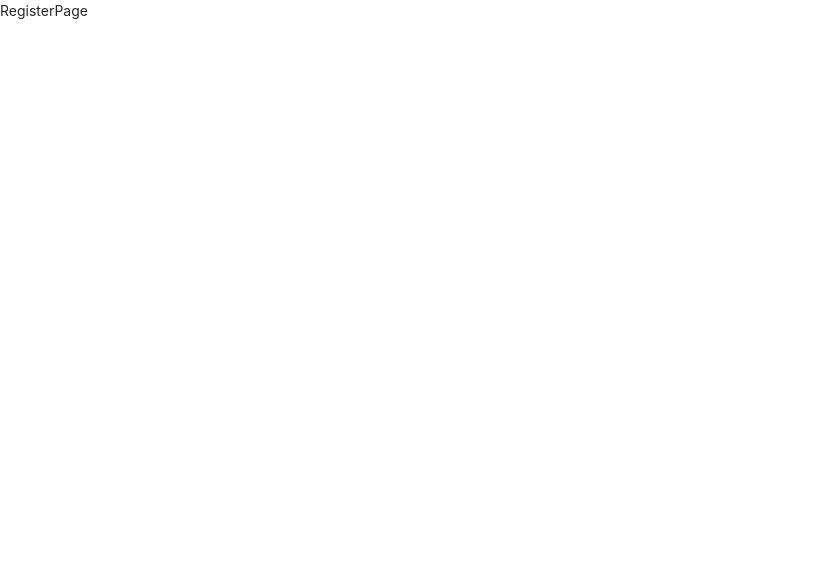
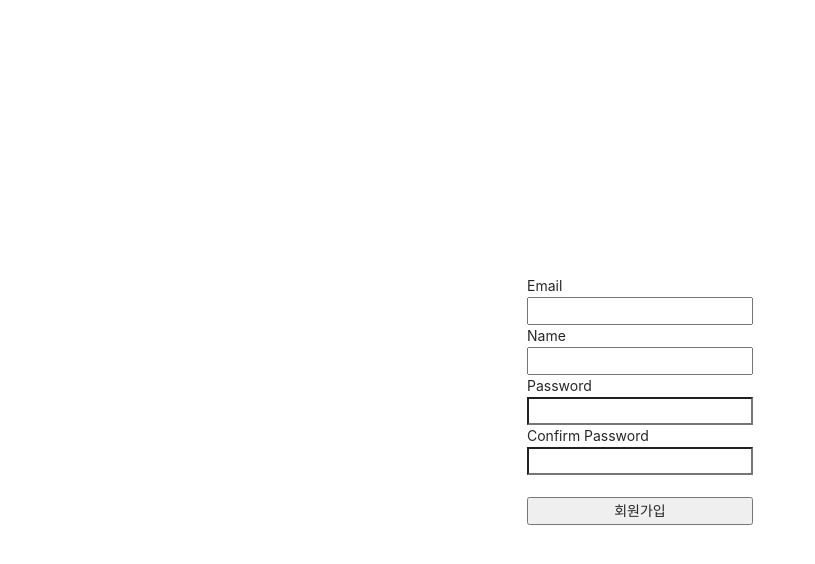
Before and after one commit to jude4264/boiler-plate-ko, a React (Create React App) app in the folder client/: page /register in a window 1280 px wide. Shown: the top 564 px of the page, without its empty margins (0-815 px from the left). Built offline with nearby package versions, Linux system fonts and the light colour scheme.

Commit message:
[UPDATE] login logout register

```diff
--- a/client/package.json
+++ b/client/package.json
@@ -11,8 +11,12 @@
     "http-proxy-middleware": "^2.0.6",
     "react": "^18.2.0",
     "react-dom": "^18.2.0",
+    "react-redux": "^8.0.2",
     "react-router-dom": "^6.3.0",
     "react-scripts": "5.0.1",
+    "redux": "^4.2.0",
+    "redux-promise": "^0.6.0",
+    "redux-thunk": "^2.4.1",
     "web-vitals": "^2.1.4"
   },
   "scripts": {
--- /dev/null
+++ b/client/src/_actions/types.js
@@ -0,0 +1,2 @@
+export const LOGIN_USER = "login_user"
+export const REGISTER_USER = "register_user"
--- /dev/null
+++ b/client/src/_actions/user_action.js
@@ -0,0 +1,28 @@
+
+import axios from "axios";
+import { LOGIN_USER } from './types';
+import { REGISTER_USER } from './types';
+
+
+export function loginUser(dataTosubmit) {
+    console.log(dataTosubmit)
+    const request = axios.post('/api/users/login', dataTosubmit)
+    .then(response => response.data)
+    console.log(request)
+
+    return {
+        type: LOGIN_USER,
+        payload: request
+    }
+}
+export function registerUser(dataTosubmit) {
+    console.log(dataTosubmit)
+    const request = axios.post('/api/users/register', dataTosubmit)
+    .then(response => response.data)
+    console.log(request)
+
+    return {
+        type: REGISTER_USER,
+        payload: request
+    }
+}
--- /dev/null
+++ b/client/src/_reducers/index.js
@@ -0,0 +1,8 @@
+import { combineReducers } from 'redux';
+import user from './user_reducer';
+
+const Reducer = combineReducers({
+    user
+});
+
+export { Reducer };
--- /dev/null
+++ b/client/src/_reducers/user_reducer.js
@@ -0,0 +1,17 @@
+/* eslint-disable import/no-anonymous-default-export */
+import { LOGIN_USER } from "../_actions/types";
+import { REGISTER_USER } from "../_actions/types";
+
+
+
+export default function(state={},action){
+    switch (action.type) {
+        case LOGIN_USER:
+            return {...state, loginSuccess: action.payload}
+        case REGISTER_USER:
+            return {...state, register: action.payload}
+
+        default:
+            return state
+    }
+}
--- a/client/src/components/views/LandingPage/LandingPage.js
+++ b/client/src/components/views/LandingPage/LandingPage.js
@@ -1,12 +1,26 @@
 import React, { useEffect } from 'react'
 import axios from 'axios'
+import { useNavigate } from 'react-router-dom';
+
 
 function LandingPage() {
+  const navigate = useNavigate();
 
   useEffect(() => {
     axios.get('/api/hello')
       .then(response => console.log(response.data))
   }, [])
+
+  const onClickHandler =()=>{
+    axios.get(`/api/users/logout`).then(response=>{
+      if(response.data.success){
+        // props.history.push('/')
+        navigate('/login')
+      }else{
+        alert('fail to LogOut')
+      }
+    })
+  }
 
   return (
     <div style={{
@@ -14,6 +28,9 @@ function LandingPage() {
       width: "100%", height: "100vh"
     }} >
     <h2>시작페이지</h2>
+    <button onClick={onClickHandler}>
+      로그아웃
+    </button>
     </div>
 
   )
--- a/client/src/components/views/LoginPage/LoginPage.js
+++ b/client/src/components/views/LoginPage/LoginPage.js
@@ -1,8 +1,14 @@
+
 import React, { useState } from 'react'
-// import axios from 'axios'
-// import { response } from 'express'
+import { useDispatch } from 'react-redux'
+import { loginUser } from '../../../_actions/user_action'
+import { useNavigate } from 'react-router-dom';
 
-function LoginPage() {
+
+function LoginPage(props) {
+
+  const dispatch = useDispatch();
+  const navigate = useNavigate();
 
   const [Email, setEmail] = useState("")
   const [Password, setPassword] = useState("")
@@ -16,7 +22,28 @@ function LoginPage() {
 
   }
   const onSubmitHandler = (event) => {
-    setPassword(event.currentTarget.value)
+    event.preventDefault();
+
+    console.log('Email', Email)
+    console.log('Password', Password)
+
+    let body = {
+      email: Email,
+      password: Password
+    }
+
+    dispatch(loginUser(body))
+    .then(response=>{
+      console.log(response)
+      if(response.payload.loginSucces){
+        // props.history.push('/')
+        navigate('/')
+      }else{
+        alert('Error')
+      }
+    })
+
+
 
   }
 
--- a/client/src/components/views/RegisterPage/RegisterPage.js
+++ b/client/src/components/views/RegisterPage/RegisterPage.js
@@ -1,8 +1,90 @@
-import React from 'react'
 
-function RegisterPage() {
+import React, { useState } from 'react'
+import { useDispatch } from 'react-redux'
+import { registerUser } from '../../../_actions/user_action'
+import { useNavigate } from 'react-router-dom';
+
+
+function RegisterPage(props) {
+
+  const dispatch = useDispatch();
+  const navigate = useNavigate();
+
+  const [Email, setEmail] = useState("")
+  const [Password, setPassword] = useState("")
+  const [Name, setName] = useState("")
+  const [ConfirmPassword, setConfirmPassword] = useState("")
+
+  const onEmailHandler = (event) => {
+    setEmail(event.currentTarget.value)
+
+  }
+  const onPasswordHandler = (event) => {
+    setPassword(event.currentTarget.value)
+
+  }
+  const onNameHandler = (event) => {
+    setName(event.currentTarget.value)
+
+  }
+  const onConfirmPasswordHandler = (event) => {
+    setConfirmPassword(event.currentTarget.value)
+
+  }
+  const onSubmitHandler = (event) => {
+    event.preventDefault();
+
+    if(Password !== ConfirmPassword){
+      return alert('비밀번호 확인 실패')
+    }
+
+    let body = {
+      email: Email,
+      password: Password,
+      name: Name
+    }
+
+    dispatch(registerUser(body))
+    .then(response=>{
+      console.log(response)
+      if(response.payload.success){
+        // props.history.push('/')
+        navigate('/login')
+      }else{
+        alert('fail to sign up')
+      }
+    })
+  }
+
   return (
-    <div>RegisterPage</div>
+    <div style={{
+      display: 'flex', justifyContent: "center", alignItems: "center",
+      width: "100%", height: "100vh"
+    }}>
+
+      <form style={{
+      display: 'flex', flexDirection: "column"
+    }}
+
+    onSubmit={onSubmitHandler}>
+        <label>Email</label>
+        <input type="email" value={Email} onChange={onEmailHandler} />
+        <label>Name</label>
+        <input type="test" value={Name} onChange ={onNameHandler}/>
+        <label>Password</label>
+        <input type="password" value={Password} onChange ={onPasswordHandler}/>
+        <label>Confirm Password</label>
+        <input type="password" value={ConfirmPassword} onChange ={onConfirmPasswordHandler}/>
+
+        <br />
+
+        <button type='submit'>
+          회원가입
+        </button>
+
+      </form>
+
+    </div>
   )
 }
 
--- a/client/src/index.js
+++ b/client/src/index.js
@@ -2,14 +2,27 @@ import React from 'react';
 import ReactDOM from 'react-dom/client';
 import './index.css';
 import App from './App';
-import reportWebVitals from './reportWebVitals';
 import 'antd/dist/antd.css';
 
+import { Reducer } from './_reducers';
+import reportWebVitals from './reportWebVitals';
+import { Provider } from 'react-redux';
+import { applyMiddleware,createStore } from 'redux';
+import promiseMiddleware from 'redux-promise'
+import ReduxThunk from 'redux-thunk'
+
+const createStoreWithMiddleware = applyMiddleware(promiseMiddleware, ReduxThunk)(createStore);
 const root = ReactDOM.createRoot(document.getElementById('root'));
 root.render(
   <React.StrictMode>
+  <Provider
+    store={createStoreWithMiddleware(Reducer,
+      window.__REDUX_DEVTOOLS_EXTENSION__ && window.__REDUX_DEVTOOLS_EXTENSION__()
+    )}
+  >
     <App />
     {/* <div>ABCD</div> */}
+  </Provider>
   </React.StrictMode>
 );
 
--- a/client/src/setupProxy.js
+++ b/client/src/setupProxy.js
@@ -5,6 +5,7 @@ module.exports = function(app) {
     '/api',
     createProxyMiddleware({
       target: 'http://localhost:5100',
+      // target: 'http://localhost:3000',
       changeOrigin: true,
     })
   );
```
Also changed, not shown: 2 other files (tests, documents, lock files or other folders).
